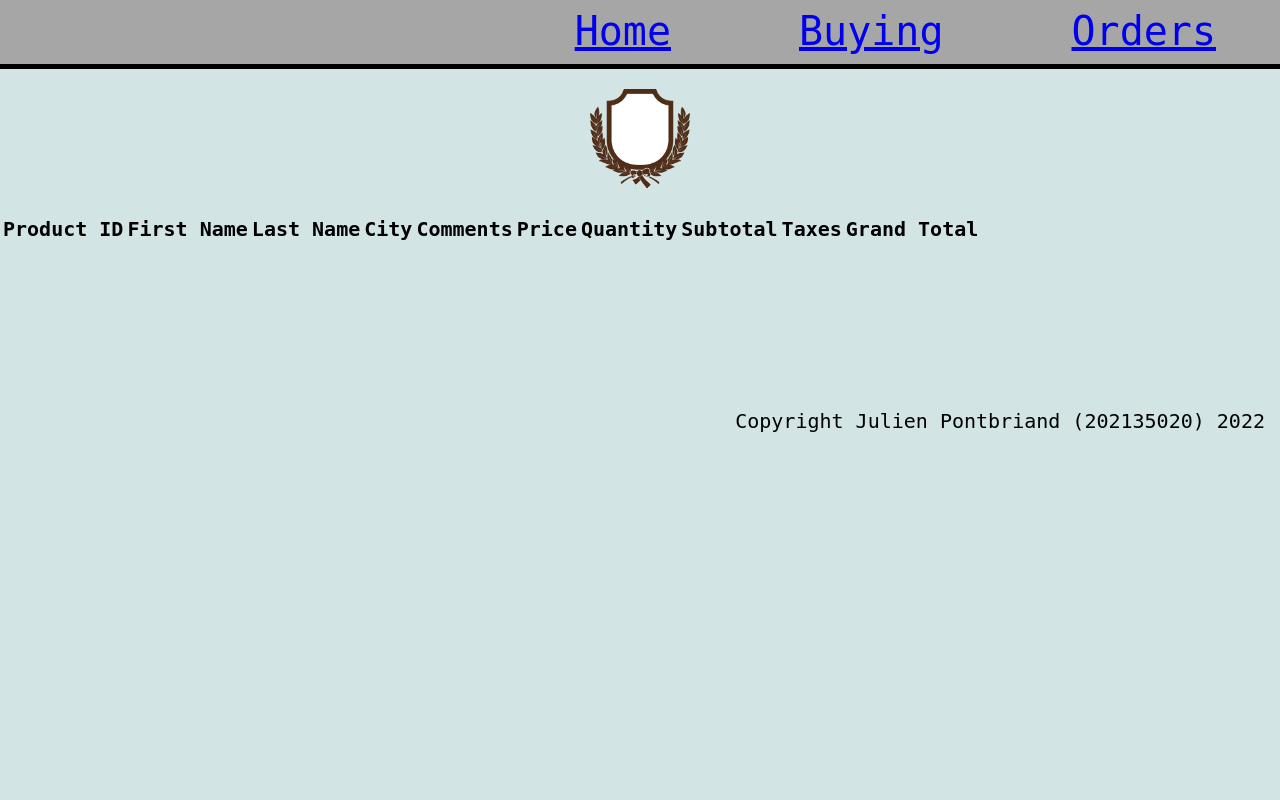
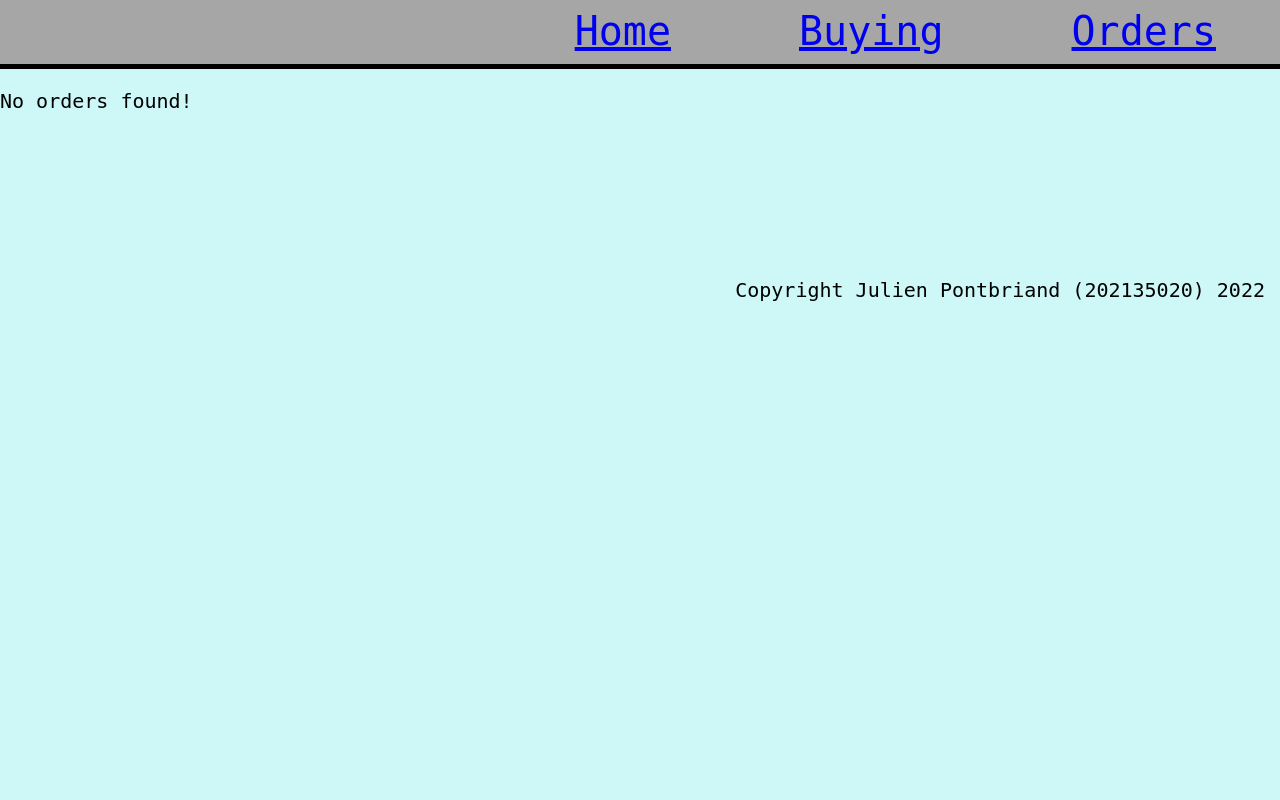
Before and after one commit to NullZeal/php-website, a PHP site: page /orders.php in a window 1280 px wide. Run offline with PHP 8.4, Linux system fonts and the light colour scheme; lists and menus that the app fills with data are empty; some libraries are stand-ins or nearby versions.

Commit message:
Made some good progress on the Orders page. The table basics are pretty much done now. Spent a lot of time figuring out that the json_decode function had to be casted into an array to prevent an error.

```diff
--- a/buying.php
+++ b/buying.php
@@ -275,8 +275,8 @@ if (isset($_POST["buyingPage"])) {
         $orderConfirmation = "Order submitted successfully!";
 
         $subtotal = (float) $quantity * (float) $price;
-        $taxAmount = $subtotal * (TAX_LOCAL_TAXES_IN_PERCENTAGE / 100);
-        $total = $subtotal + $taxAmount;
+        $taxAmount = round($subtotal * (TAX_LOCAL_TAXES_IN_PERCENTAGE / 100), 2);
+        $total = round(($subtotal + $taxAmount), 2);
 
         $orderArray = array(
             $productCode,
--- a/css/orders.css
+++ b/css/orders.css
@@ -0,0 +1,23 @@
+*{
+    font-family: monospace, arial;
+}
+
+noOrdersFound{
+    width: 100vw;
+    text-align: center;
+}
+
+table{
+    border-spacing: 30px;
+    border:2px solid black;
+}
+
+td{
+    padding-left: 50px;
+    padding-right: 50px;
+    border:2px solid black;
+}
+
+body{
+    background-color: rgba(11,222,222,0.2)
+}
--- a/orders.php
+++ b/orders.php
@@ -10,88 +10,50 @@ addContentTypeHeader();
 //Creating a title variable for this page
 $pageTitle = "Orders Page";
 
-function generateOrderRows(){
+function generateOrderRows()
+{
+        $ordersFileHandle = fopen(FILE_TXT_ORDERS, "r");
 
-    if(file_exists(FILE_JSON_ORDERS)){
-
-        $ordersFile = file_get_contents(FILE_JSON_ORDERS);
-        $orders = json_decode($ordersFile, true);
-        var_dump($orders);
-
-        foreach($orders as $order){ ?>
+        while (!feof($ordersFileHandle)) {
+            $orderArray = (array)json_decode(fgets($ordersFileHandle));
+            ?>
             <tr>
+                    <?php
+                        foreach ($orderArray as $order => $value) { ?>
                         <td>
-                    <?php echo $order[0] ?>
-                    </td>
-
-                    <td>
-                        First Name
-                    </td>
-
-                    <td>
-                        Last Name
-                    </td>
-
-                    <td>
-                        City
-                    </td>
-
-                    <td>
-                        Comments
-                    </td>
-
-                    <td>
-                        Price
-                    </td>
-
-                    <td>
-                        Quantity
-                    </td>
-
-                    <td>
-                        Subtotal
-                    </td>
-
-                    <td>
-                        Taxes
-                    </td>
-
-                    <td>
-                        Grand Total
-                    </td>
+                        <?php
+                        if($order == 5 || $order == 7 || $order == 8 || $order == 9){
+                            echo $value . "$";
+                        }
+                        else{
+                            echo $value;
+                     }
+                    ?>
+                    </td><?php }
+                ?>
             </tr>
             <?php
         }
-
-
-    }
-    else{
-
-
-    }
-
-
-
 }
 
 function generateOrdersPage()
 {
+     if (file_exists(FILE_TXT_ORDERS)){
          ?>
-
         <div class="ordersTable">
         <?php generateLogo() ?>
             <table>
                 <tr>
                     <th>
-                        Product ID
+                        Product<br>ID
                     </th>
 
                     <th>
-                        First Name
+                        First<br>Name
                     </th>
 
                     <th>
-                        Last Name
+                        Last<br>Name
                     </th>
 
                     <th>
@@ -119,21 +81,23 @@ function generateOrdersPage()
                     </th>
 
                     <th>
-                        Grand Total
+                        Grand<br>Total
                     </th>
                 </tr>
-                <?php generateOrderRows();?>
-
+            <?php generateOrderRows(); ?>
             </table>
 
         </div>
 
         <?php
+    } else{
+        ?> <p id="noOrdersFound">No orders found!</p>
+        <?php
     }
-
+}
 openDoctypeTag();
 openHtmlTag();
-generatePageHead($pageTitle, FILE_CSS_BUYING);
+generatePageHead($pageTitle, FILE_CSS_ORDERS);
 openBodyTag();
 
 generateNavigationMenu();
--- a/php/globalFunctions.php
+++ b/php/globalFunctions.php
@@ -29,8 +29,6 @@ define("FILE_PICTURES_ENCRYPTION", FOLDER_PICTURES . "encryption.jpg");
 define("FILE_PICTURES_PROTOCOL", FOLDER_PICTURES . "protocol.jpg");
 define("FILE_PICTURES_ADBLOCK", FOLDER_PICTURES . "adblock.jpg");
 define("FILE_PICTURES_DISK", FOLDER_PICTURES . "disk.jpg");
-
-
 
 
 //Creating a variable for the logo of the company
```
Lines whose indentation alone changed are shown as unchanged.
